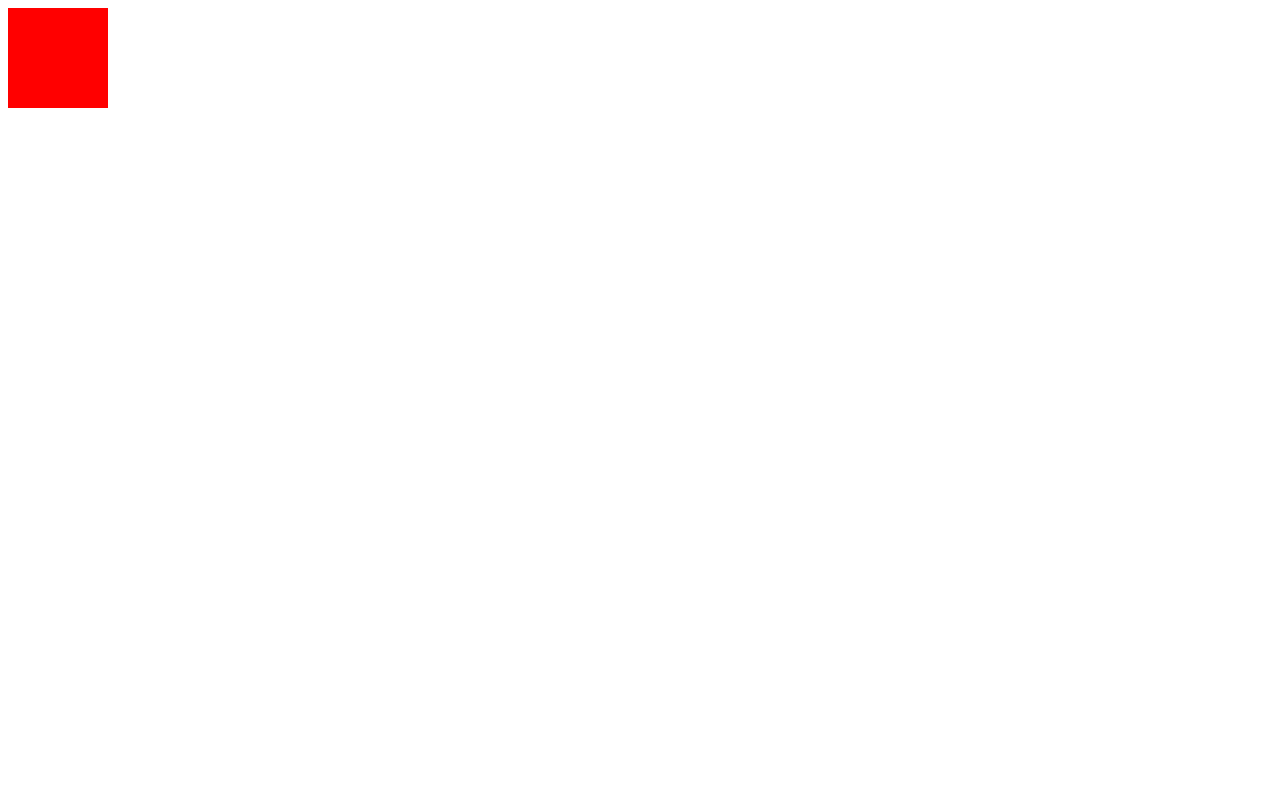
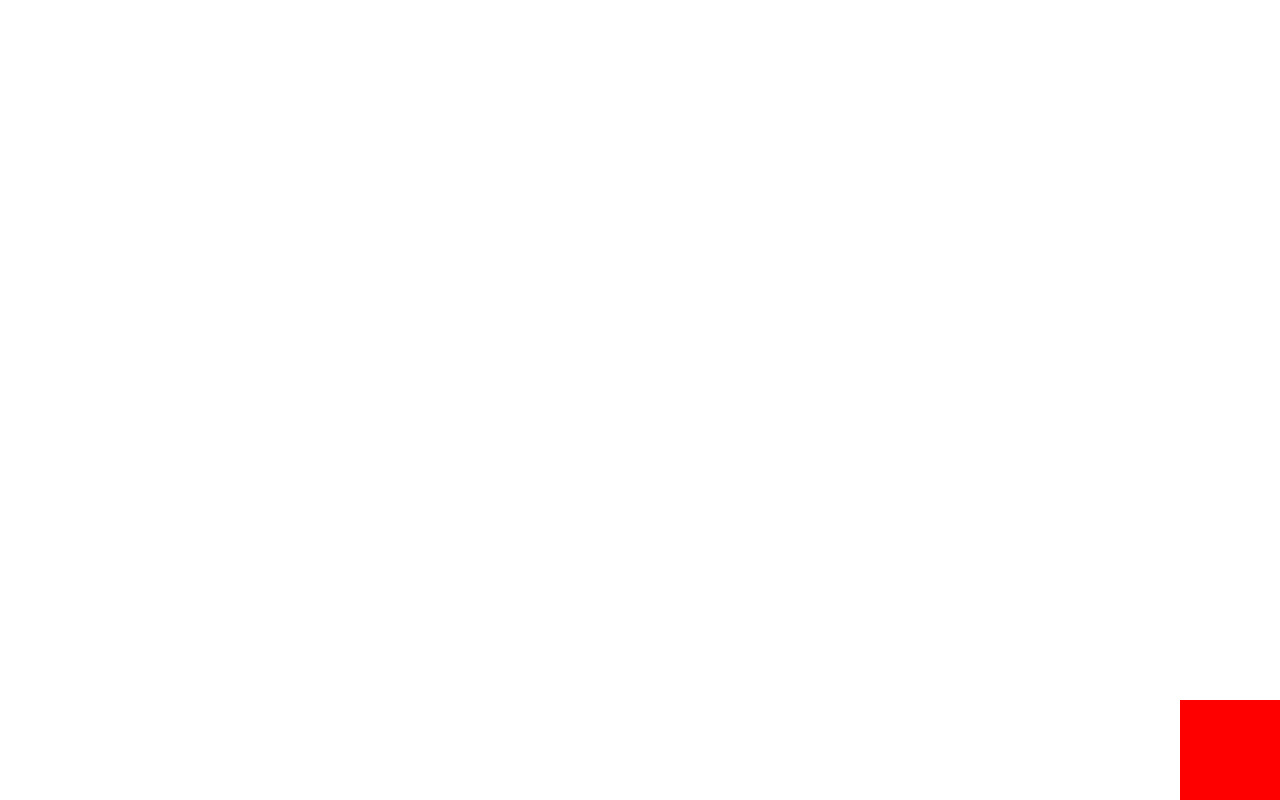
Before and after one commit to Raustand/QWASAR-S01, a plain HTML site: page ex04/index.html in a window 1280 px wide. Drawn offline with Linux system fonts and the light colour scheme.

Commit message:
js_Quest03

```diff
--- a/ex04/index.html
+++ b/ex04/index.html
@@ -7,6 +7,8 @@
         </div>
     </body>
     <script type="text/javascript">
-        // YOUR CODE
+        my_box = document.getElementById("my_box");
+        my_box.style.bottom = 0;
+        my_box.style.right = 0;
     </script>
 </html>
```
